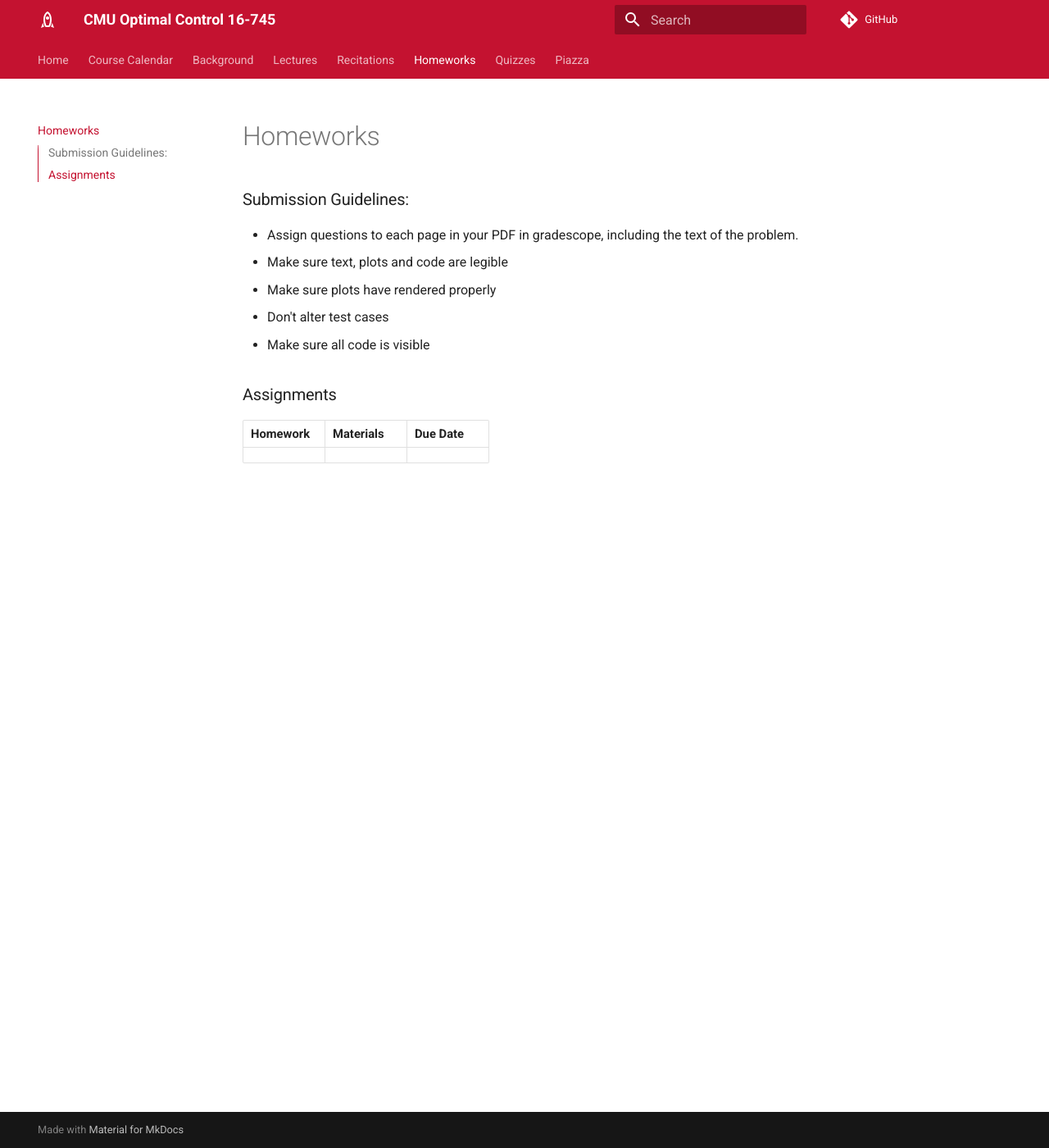
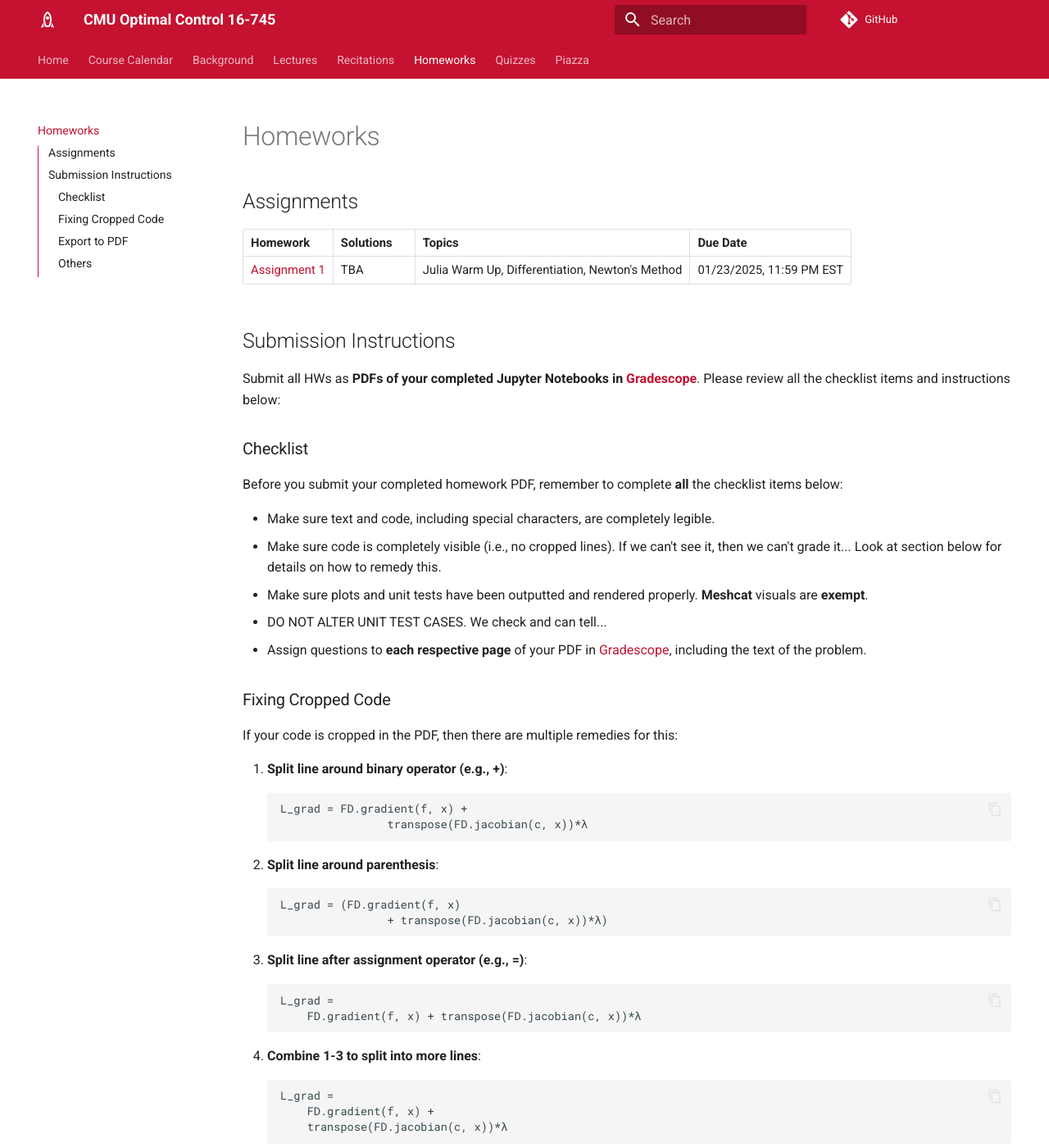
Before and after one commit to cmu-optimal-control/cmu-optimal-control.github.io, an MkDocs documentation site: the page built from docs/homeworks.md, in a window 1280 px wide and 1400 px high. Shown: the whole window at 82% size. Built offline with MkDocs 1.6.1 and Material for MkDocs 9.7.7, drawn with Linux system fonts in a browser that asks for light colours; some of the changed text lies outside the part shown.

Commit message:
updated with HW0 and comprehensive submission instructions

````diff
--- a/docs/homeworks.md
+++ b/docs/homeworks.md
@@ -1,31 +1,73 @@
 # Homeworks
 
-### Submission Guidelines:
-- Assign questions to each page in your PDF in gradescope, including the text of the problem.
-- Make sure text, plots and code are legible
-- Make sure plots have rendered properly
-- Don't alter test cases
-- Make sure all code is visible
+## Assignments
 
-### Assignments
+| Homework                                                              | Solutions | Topics                                                | Due Date                  |
+| -----------                                                           | --------- | ------                                                | --------                  |
+| [Assignment 1](https://github.com/Optimal-Control-16-745/HW0_S25)     | TBA       | Julia Warm Up, Differentiation, Newton's Method       | 01/23/2025, 11:59 PM EST  |
 
-<!-- [HW 0](https://github.com/Optimal-Control-16-745/HW0_S24) - Due 1/25 11:59 PM
+## Submission Instructions
 
-[HW 1](https://github.com/Optimal-Control-16-745/HW1_S24) - Due 2/8 11:59 PM
+Submit all HWs as **PDFs of your completed Jupyter Notebooks in [Gradescope](https://www.gradescope.com/courses/952874)**. Please review all the checklist items and instructions below:
 
-[HW 2](https://github.com/Optimal-Control-16-745/HW2_S24) - Due 2/22 11:59 PM
+### Checklist
 
-[HW 3](https://github.com/Optimal-Control-16-745/HW3_S24) - Due 3/21 11:59 PM
+Before you submit your completed homework PDF, remember to complete **all** the checklist items below:
 
-[HW 4](https://github.com/Optimal-Control-16-745/HW4_S24) - Due 4/4 11:59 PM -->
+- Make sure text and code, including special characters, are completely legible.
+- Make sure code is completely visible (i.e., no cropped lines). If we can't see it, then we can't grade it... Look at section below for details on how to remedy this.
+- Make sure plots and unit tests have been outputted and rendered properly. **Meshcat** visuals are **exempt**.
+- DO NOT ALTER UNIT TEST CASES. We check and can tell...
+- Assign questions to **each respective page** of your PDF in [Gradescope](https://www.gradescope.com/courses/952874), including the text of the problem.
 
-| Homework     | Materials | Due Date|
-| ----------- | -----------         | |
-<!-- | 0 | [assignment](https://github.com/Optimal-Control-16-745/HW0_S24) | 1/25 |
-| 1 | [assignment](https://github.com/Optimal-Control-16-745/HW1_S24), [solutions](https://github.com/Optimal-Control-16-745/HW1_S24_solutions) | 2/8 |
-| 2 | [assignment](https://github.com/Optimal-Control-16-745/HW2_S24), [solutions](https://github.com/Optimal-Control-16-745/HW2_S24_solutions) | 2/22 |
-| 3 | [assignment](https://github.com/Optimal-Control-16-745/HW3_S24), [solutions](https://github.com/Optimal-Control-16-745/HW3_S24_solutions) | 3/21 |
-| 4 | [assignment](https://github.com/Optimal-Control-16-745/HW4_S24), [solutions](https://github.com/Optimal-Control-16-745/HW4_S24_solutions) | 4/4 |
+### Fixing Cropped Code
 
+If your code is cropped in the PDF, then there are multiple remedies for this:
 
- -->
+1. **Split line around binary operator (e.g., +)**:
+```
+L_grad = FD.gradient(f, x) +
+                transpose(FD.jacobian(c, x))*λ
+```
+2. **Split line around parenthesis**:
+```
+L_grad = (FD.gradient(f, x)
+                + transpose(FD.jacobian(c, x))*λ)
+```
+3. **Split line after assignment operator (e.g., =)**:
+```
+L_grad =
+    FD.gradient(f, x) + transpose(FD.jacobian(c, x))*λ
+```
+4. **Combine 1-3 to split into more lines**:
+```
+L_grad =
+    FD.gradient(f, x) +
+    transpose(FD.jacobian(c, x))*λ
+```
+
+5. **Assign terms to more variables**:
+```
+cost_grad = FD.gradient(f, x)
+constraint_jac_T = transpose(FD.jacobian(c, x))
+
+L_grad = cost_grad + constraint_jac_T*λ
+```
+
+### Export to PDF
+
+Feel free to use any method you'd like to export your Jupyter notebook as a PDF (**with all checklist items completed**).
+
+We recommend the following method of converting your Jupyter notebook to a PDF because it requires no additional installs (hopefully). It's slightly involved, but it is the most consistent in our experience.
+
+1. Open the Jupyter notebook in your favorite **web browser** (not VS Code) with [IJulia](https://github.com/JuliaLang/IJulia.jl).
+2. Go through the **submission checklist**, and make sure **all** relevant items are completed.
+3. In the top left corner of the Jupyter menu bar, do `File -> Save and Export Notebook As -> HTML`. It should download an HTML file.
+4. Open the downloaded HTML file in your favorite web browser.
+5. Open up the browser's print menu and select `Save as PDF`.
+6. Save and [combine](https://www.adobe.com/acrobat/online/merge-pdf.html) PDFs.
+7. Submit on **[Gradescope](https://www.gradescope.com/courses/952874)**, and make sure to **assign the right pages** to all questions.
+
+### Others
+
+If HTML to PDF does not work, feel free to try other methods: [https://mljar.com/blog/jupyter-notebook-pdf/](https://mljar.com/blog/jupyter-notebook-pdf/).
````
